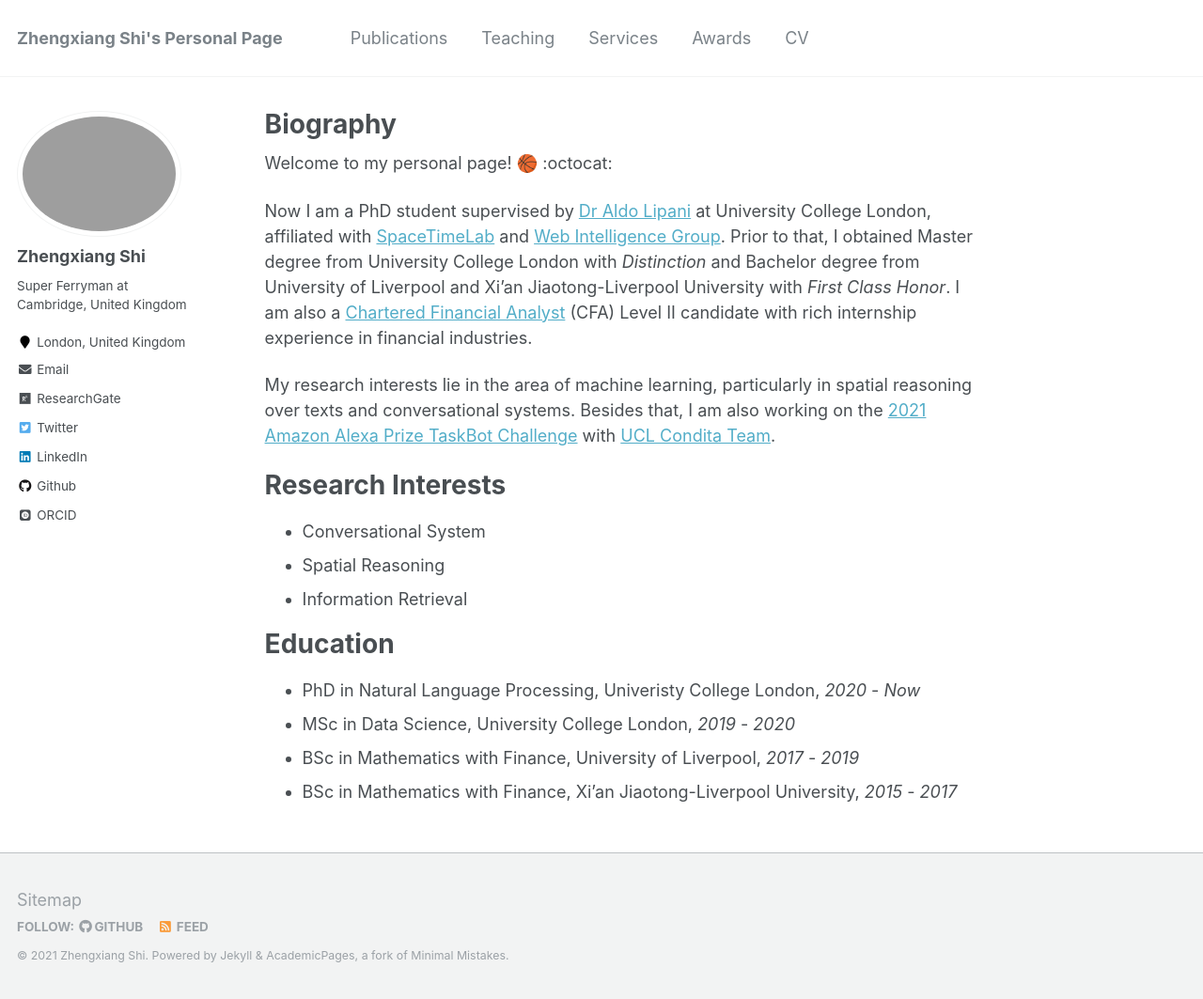
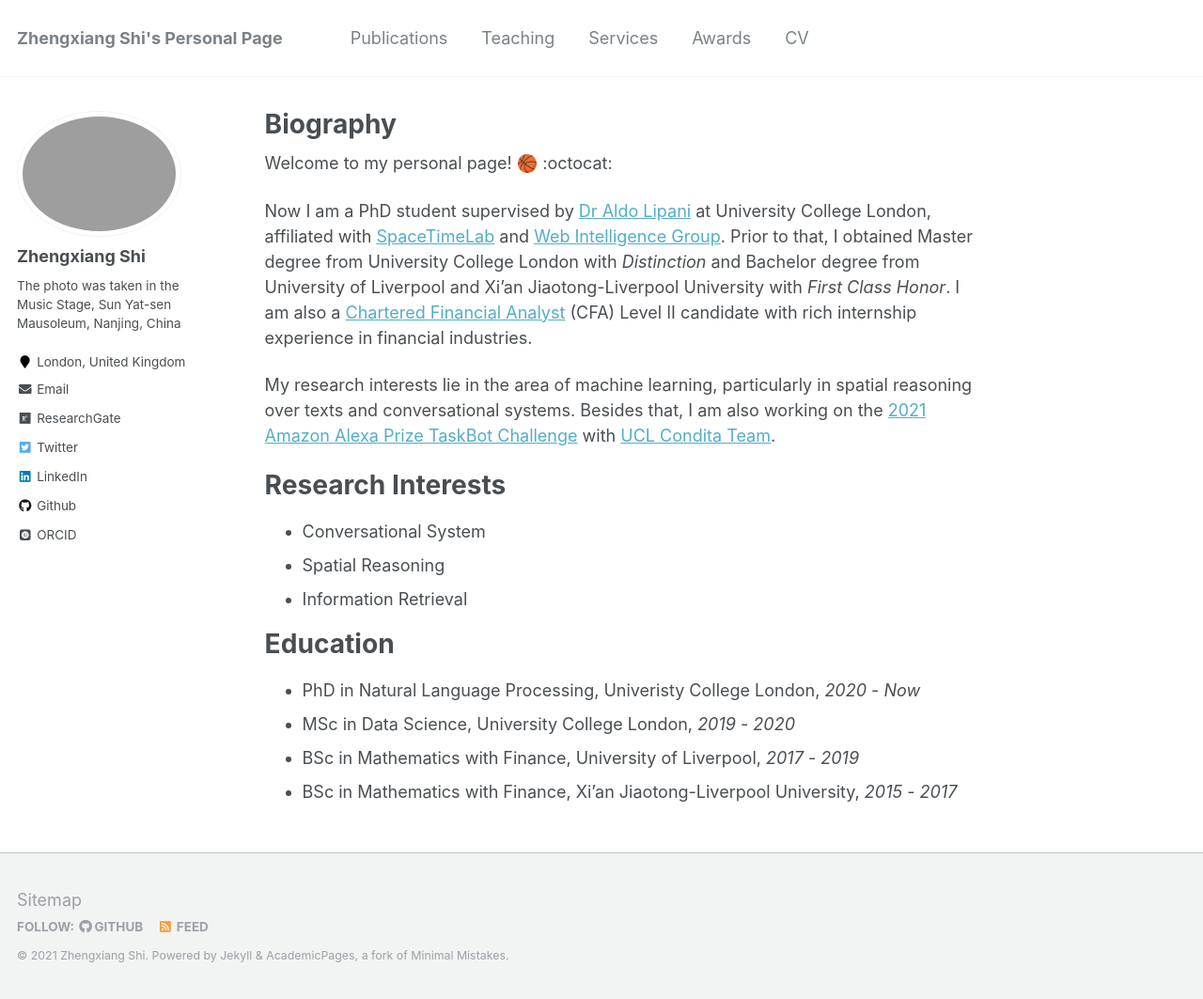
Before and after one commit to ZhengxiangShi/zhengxiangshi.github.io, a Jekyll site: the page built from _pages/about.md, in a window 1280 px wide and 1063 px high. Shown: the whole window at 94% size. Built offline with Jekyll 4.4.1, drawn with Linux system fonts in a browser that asks for light colours; emoji names are drawn with the system emoji font; some web fonts are replaced.

Commit message:
feat: update info

```diff
--- a/_config.yml
+++ b/_config.yml
@@ -82,7 +82,7 @@ analytics:
 author:
   name             : "Zhengxiang Shi"
   avatar           : "nanjing.jpeg"
-  bio              : "Super Ferryman at Cambridge, United Kingdom"
+  bio              : "The photo was taken in the Music Stage, Sun Yat-sen Mausoleum, Nanjing, China"
   location         : "London, United Kingdom"
   employer         :
   pubmed           :
```
